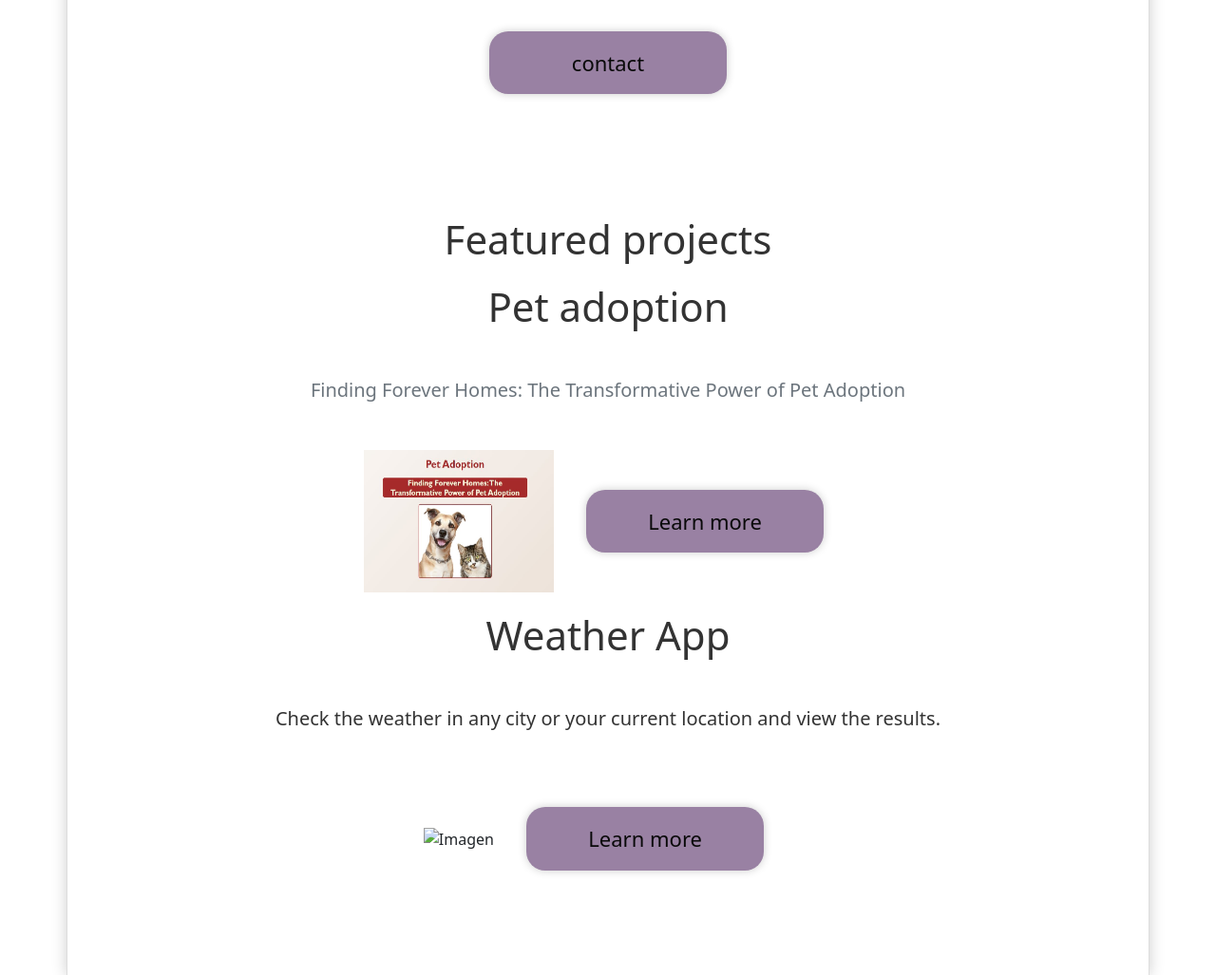
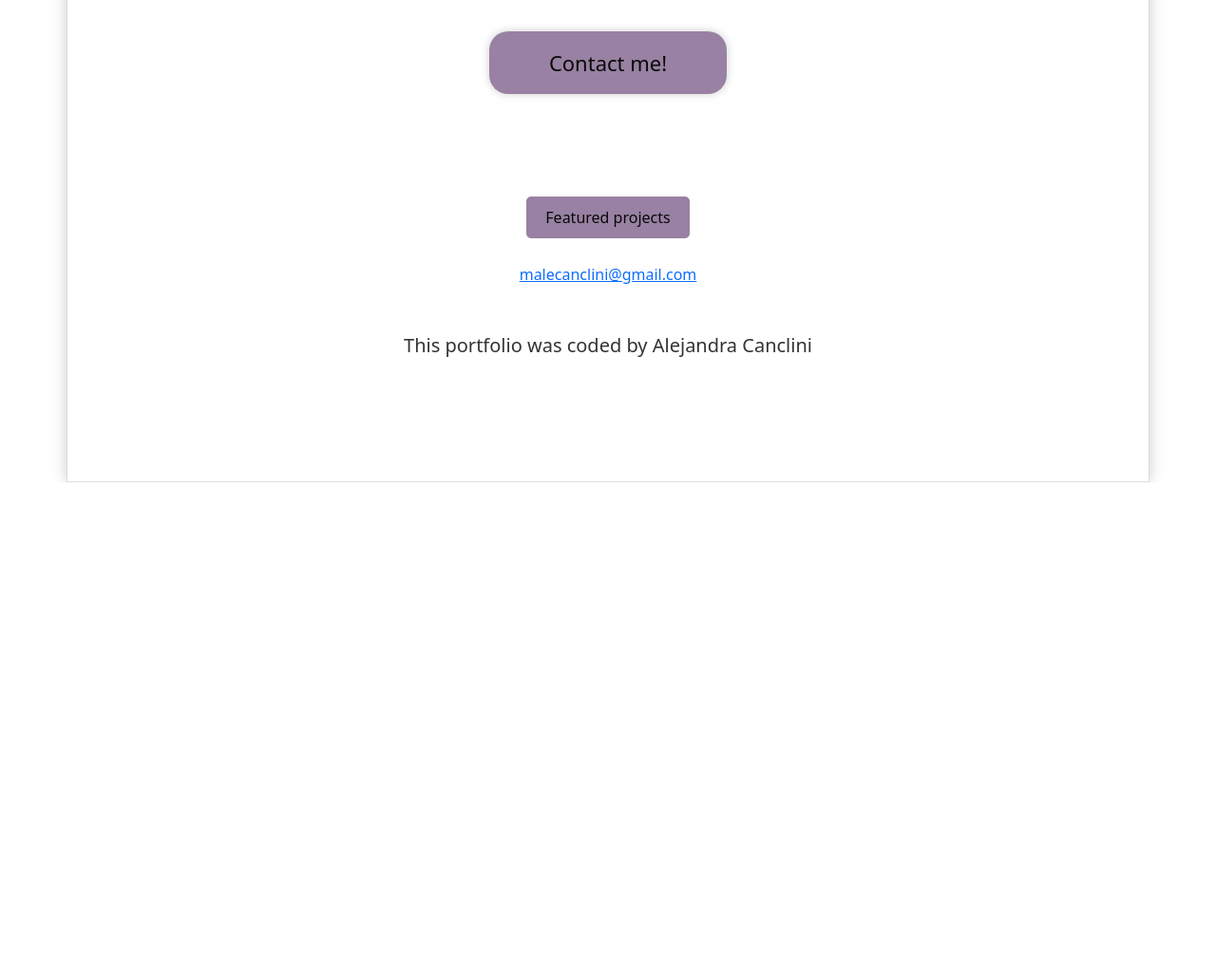
Before and after one commit to malecanclini/Portfolio_v2, a plain HTML site: page index.html in a window 1280 px wide. Shown: the part 915-1942 px from the top of the page at 95% size. After the commit the page ends 1423 px from the top, so only its background shows below. Drawn offline with nearby package versions, Linux system fonts and the light colour scheme.

Commit message:
muchas cosas

```diff
--- a/index.html
+++ b/index.html
@@ -43,37 +43,20 @@
         <img class="ale-foto" src="/images/contact.me.jpg" alt="Imagen" width="200" height="210">
         <h2>Front developer in construction, based in Paraguay</h2>
         <div class="row mb-5 justify-content-center">
-          <div class="col">
-            <a class="btn btn-branding" alt="link styled as button to contact info" href="/contact.html">contact</a>
-          </div>
+            <div class="col">
+             <a class="btn btn-branding" href="/contact.html">Contact me!</a>
+            </div>
         </div>
       </div>
-      <h2 class="text-center focus">Featured projects</h2>
-      <div class="project-description">
-        <h2 class="mb-5">Pet adoption</h2>
-          <p class="mb-5 text-muted">
-            Finding Forever Homes: The Transformative Power of Pet Adoption</p>
-            <img class="gato-foto" src="/images/pet.adoption.JPG"alt="Imagen" width="200" height="150">
-            <a href="https://www.shecodes.io/cohorts/1599/projects/2045372?_gl=1*10b9y1h*_gcl_au*Njg5NDEwMDE5LjE3MjcyNjgyNzQuMTY5NjMxMTk5Ny4xNzI4OTEwMjIyLjE3Mjg5MTAyMjE" class="btn btn-branding-outline"> Learn more
-          </a>
-        </div>
-            <div class="project-description">
-              <h2 class="mb-5">Weather App</h2>
-              <p class="mb-5">
-                Check the weather in any city or your current location and view the results.
-              </p>
-              <img class="clima-imagen" src="https://cms-assets.tutsplus.com/cdn-cgi/image/width=850/uploads/users/30/posts/33893/final_image/app.png"alt="Imagen" width="200" height="150">
-              <a title="Weather app" href="https://www.shecodes.io/cohorts/2093/projects/2436859?_gl=1*10b9y1h*_gcl_au*Njg5NDEwMDE5LjE3MjcyNjgyNzQuMTY5NjMxMTk5Ny4xNzI4OTEwMjIyLjE3Mjg5MTAyMjE" class="btn btn-branding-outline">Learn more</a>
-            </div>
-          </div>
-          </div>
-        </div>
+        <a class="btn btn-work" href="/work.html">
+          Featured projects
+        </a>
         <footer>
           <div class="d-flex justify-content-center mb-5">
           <a class="contact-email mt-3" href="mailto:malecanclini@gmail.com">malecanclini@gmail.com</a>
           </div>
-
-          <p class="text-center mt-5 mb-5"> This portfolio was coded by Alejandra Canclini</a>
+          <p class="text-center mt-5 mb-5">
+            This portfolio was coded by Alejandra Canclini
           </p>
           <footer>
       </div>
```
